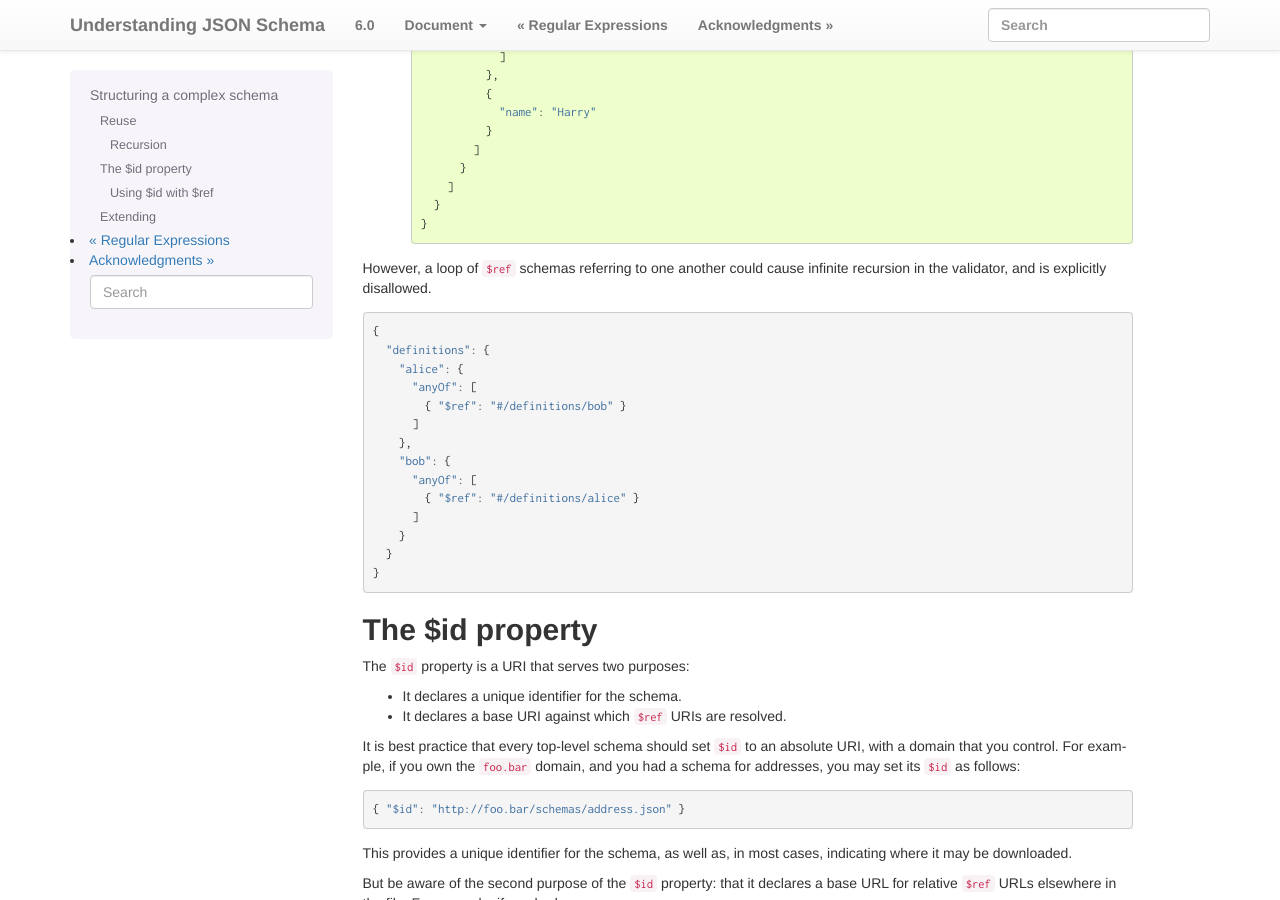
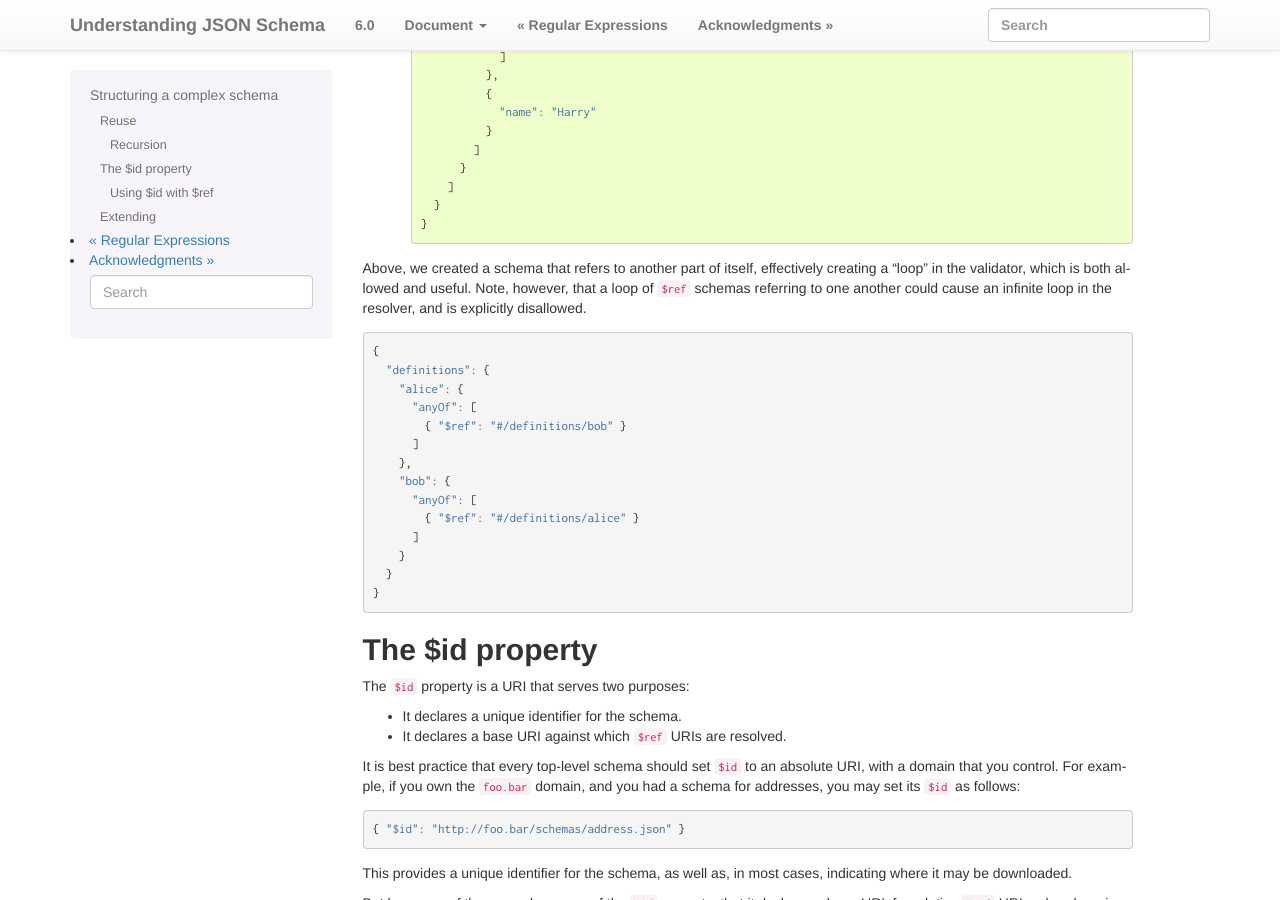
Before and after one commit to json-schema-org/understanding-json-schema, a Sphinx documentation site: the page built from source/structuring.rst, in a window 1280 px wide and 900 px high, scrolled down 3153 px. Built offline with Sphinx 7.4.7, drawn with Linux system fonts in a browser that asks for light colours; some web fonts are replaced.

Commit message:
Clarify acceptable vs. unacceptable recursions

```diff
--- a/source/structuring.rst
+++ b/source/structuring.rst
@@ -206,8 +206,10 @@ For example, you might have a ``person`` schema that has an array of ``children`
       }
     }
 
-However, a loop of ``$ref`` schemas referring to one another could cause
-infinite recursion in the validator, and is explicitly disallowed.
+Above, we created a schema that refers to another part of itself, effectively
+creating a "loop" in the validator, which is both allowed and useful. Note,
+however, that a loop of ``$ref`` schemas referring to one another could cause an
+infinite loop in the resolver, and is explicitly disallowed.
 
 .. schema_example::
 
```
